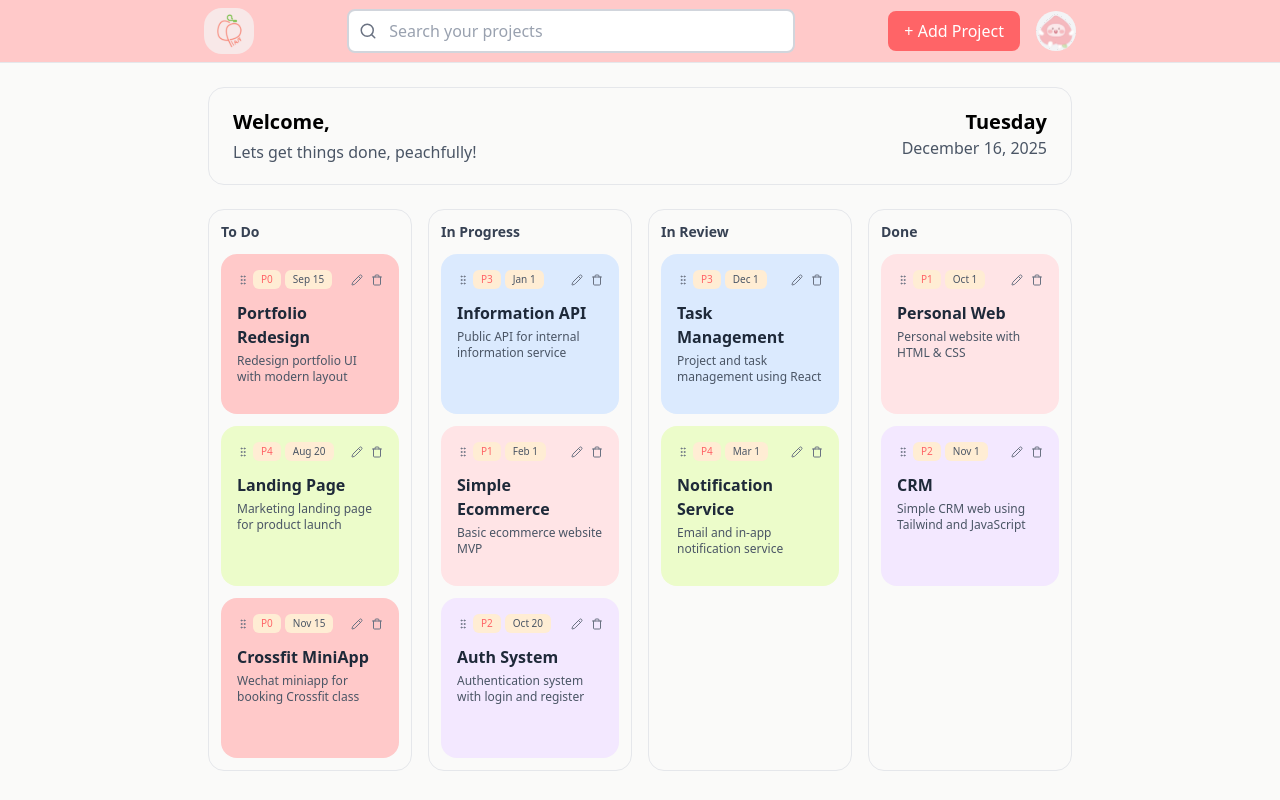
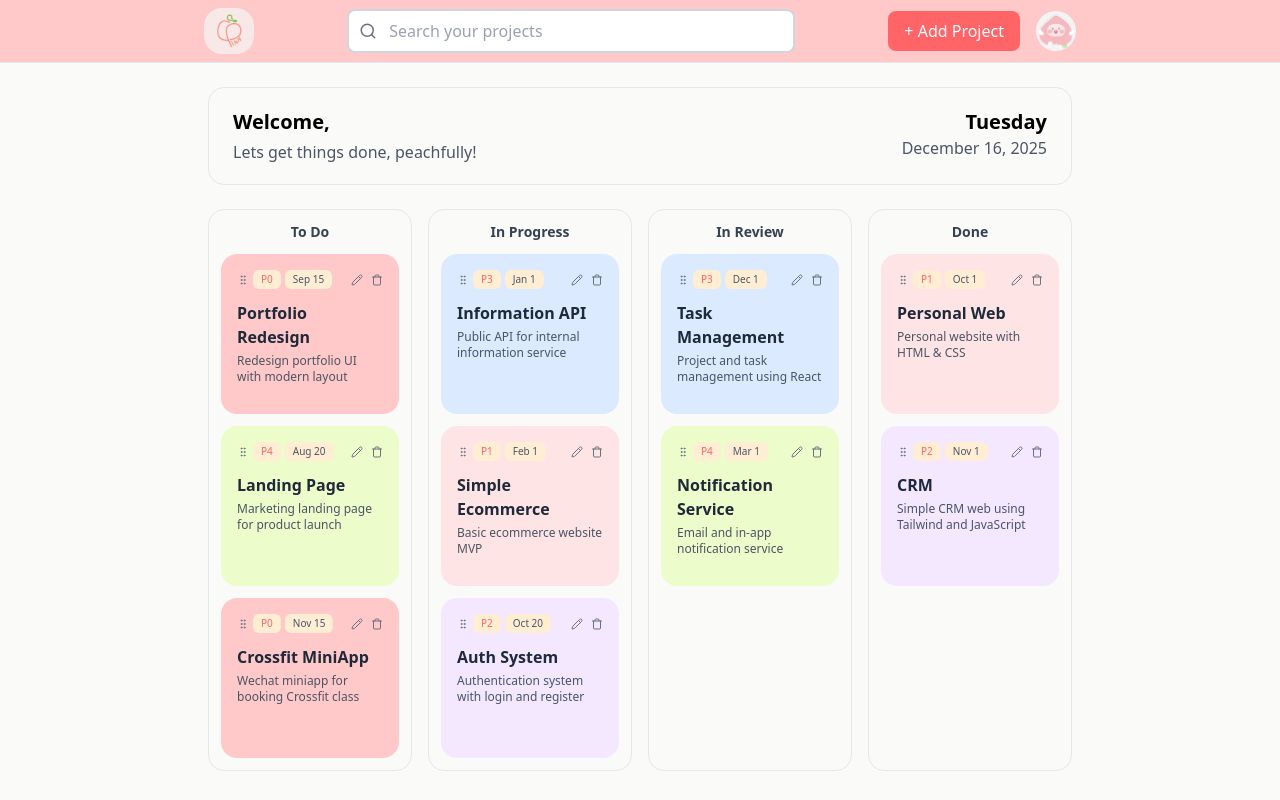
Before and after one commit to aletheaalmas/peachplan, a React (Vite) app: page / in a window 1280 px wide. Built offline with nearby package versions, Linux system fonts and the light colour scheme.

Commit message:
fix: status text alignment

```diff
--- a/src/components/projects.tsx
+++ b/src/components/projects.tsx
@@ -20,7 +20,9 @@ export function Projects() {
     <div className="mt-6 grid grid-cols-4 gap-4">
       {status.map((status) => (
         <div key={status} className="rounded-2xl border border-gray-200 p-3">
-          <h3 className="mb-3 text-sm font-semibold text-gray-700">{status}</h3>
+          <h3 className="mb-3 text-center text-sm font-semibold text-gray-700">
+            {status}
+          </h3>
 
           <ul className="space-y-3">
             {dataProjects
```
